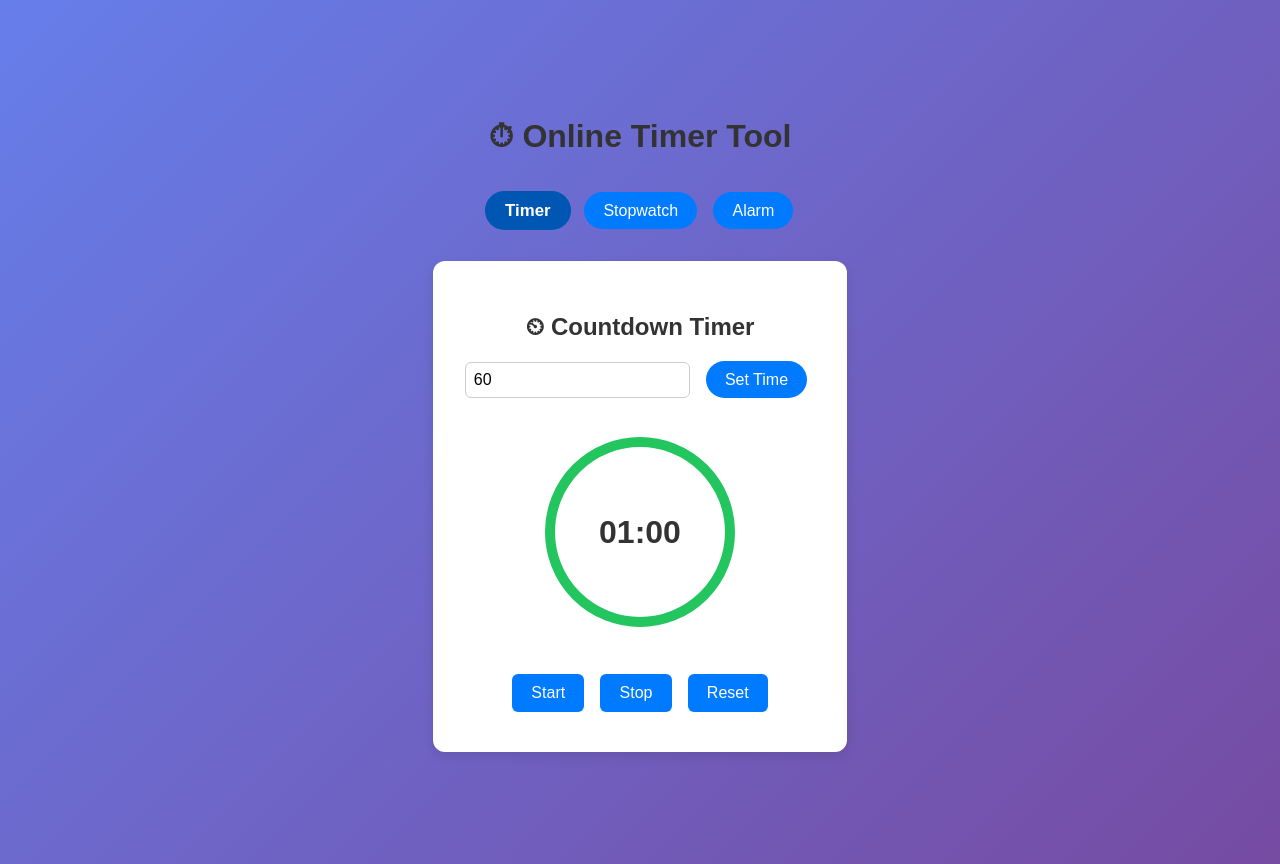
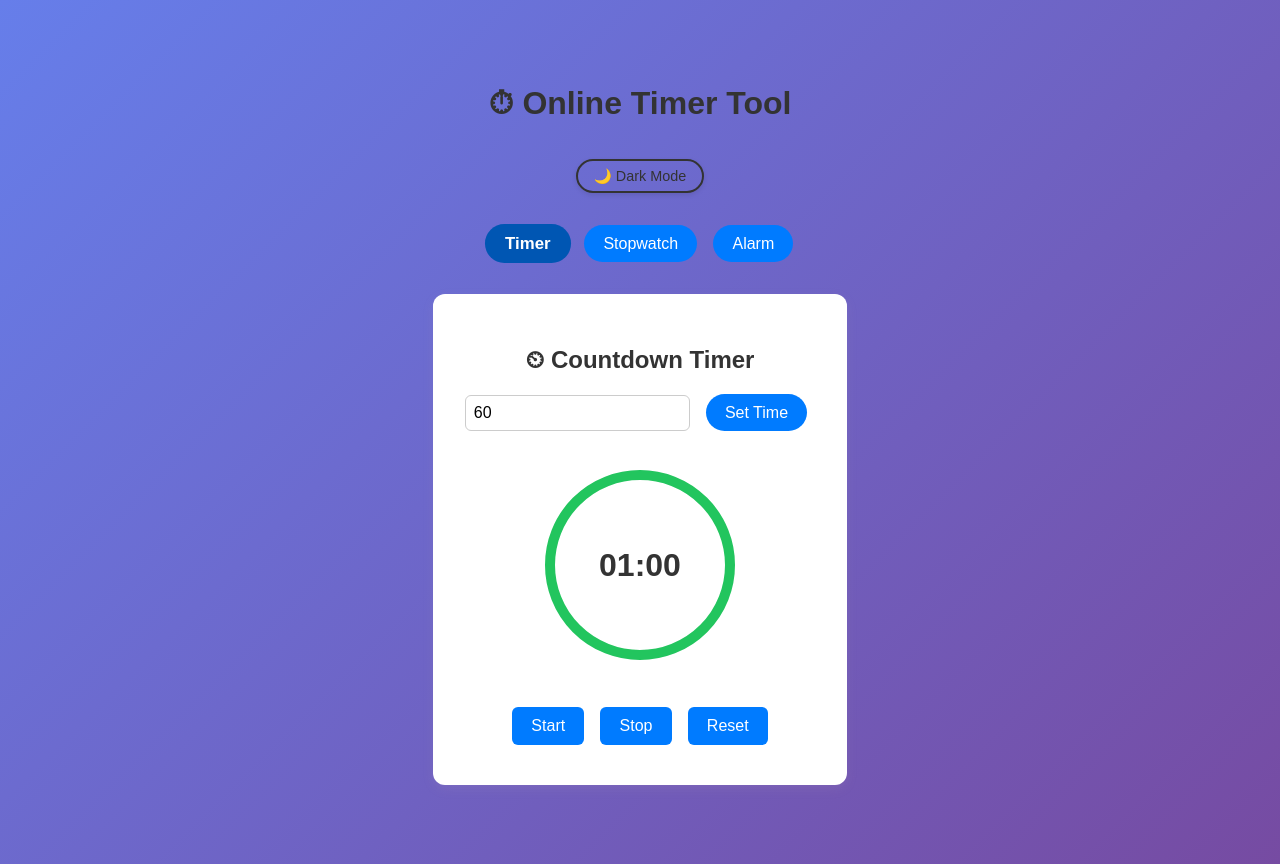
Before and after one commit to njg37/online-timer, a React (Vite) app: page / in a window 1280 px wide. Built offline with nearby package versions, Linux system fonts and the light colour scheme.

Commit message:
feat : add Dark mode

```diff
--- a/package.json
+++ b/package.json
@@ -10,6 +10,7 @@
     "preview": "vite preview"
   },
   "dependencies": {
+    "canvas-confetti": "^1.9.3",
     "framer-motion": "^12.23.12",
     "react": "^19.1.1",
     "react-dom": "^19.1.1"
--- a/src/App.jsx
+++ b/src/App.jsx
@@ -8,9 +8,28 @@ import "./styles/global.css";
 function App() {
   const [view, setView] = useState("timer");
   const [showWelcome, setShowWelcome] = useState(true);
+  const [theme, setTheme] = useState("light");
+
+  // Load theme from localStorage on mount
+  useEffect(() => {
+    const savedTheme = localStorage.getItem("theme") || "light";
+    setTheme(savedTheme);
+    document.body.classList.add(savedTheme);
+  }, []);
+
+  // Apply theme class to body and save to localStorage
+  useEffect(() => {
+    document.body.classList.remove(theme === "light" ? "dark" : "light");
+    document.body.classList.add(theme);
+    localStorage.setItem("theme", theme);
+  }, [theme]);
+
+  const toggleTheme = () => {
+    setTheme(prev => (prev === "light" ? "dark" : "light"));
+  };
 
   useEffect(() => {
-    const timer = setTimeout(() => setShowWelcome(false), 2000); // hide after 2s
+    const timer = setTimeout(() => setShowWelcome(false), 2000);
     return () => clearTimeout(timer);
   }, []);
 
@@ -27,7 +46,13 @@ function App() {
         </motion.h1>
       ) : (
         <>
-          <h1>⏱ Online Timer Tool</h1>
+          <div className="header">
+            <h1>⏱ Online Timer Tool</h1>
+            <button className="theme-toggle" onClick={toggleTheme}>
+              {theme === "light" ? "🌙 Dark Mode" : "☀️ Light Mode"}
+            </button>
+          </div>
+
           <div className="nav">
             <button
               className={view === "timer" ? "active" : ""}
--- a/src/styles/Timer.css
+++ b/src/styles/Timer.css
@@ -27,7 +27,7 @@
   position: absolute;
   font-size: 2rem;
   font-weight: bold;
-  color: #333;
+
 }
 
 .timer-buttons button {
--- a/src/styles/global.css
+++ b/src/styles/global.css
@@ -1,3 +1,4 @@
+/* === Base Styles (Unchanged) === */
 body {
   margin: 0;
   font-family: Arial, sans-serif;
@@ -63,7 +64,7 @@ button:hover {
   padding: 2rem;
   margin: 1rem auto;
   border-radius: 12px;
-  box-shadow: 0 4px 12px rgba(0, 0, 0, 0.1);
+  box-shadow: 0 4px 12px rgba(208, 176, 176, 0.1);
   max-width: 400px;
 }
 
@@ -76,3 +77,78 @@ input[type="time"] {
   font-size: 1rem;
   margin-right: 0.5rem;
 }
+
+/* === Theme Support === */
+body.light {
+  background: linear-gradient(135deg, #667eea, #764ba2);
+  color: #333;
+}
+
+body.dark {
+  background: linear-gradient(135deg, #1f1c2c, #928dab);
+  color: #f1f1f1;
+}
+
+/* Dark mode card style */
+body.dark .tool-card {
+  background: #2a2a40;
+  box-shadow: 0 4px 12px rgba(255, 255, 255, 0.1);
+  color: #f1f1f1;
+}
+
+/* Input styling in dark mode */
+body.dark input,
+body.dark input[type="time"],
+body.dark input[type="number"] {
+  background: #444;
+  color: #fff;
+  border: 1px solid #666;
+}
+
+/* Button styling in dark mode */
+body.dark button {
+  background: #444;
+  color: #f1f1f1;
+}
+
+body.dark button:hover {
+  background: #666;
+}
+
+/* Active button in dark mode */
+body.dark .nav button.active {
+  background: #222;
+}
+
+/* === Theme Toggle Button (with animation) === */
+.theme-toggle {
+  background: transparent;
+  color: inherit;
+  border: 2px solid currentColor;
+  border-radius: 20px;
+  padding: 0.4rem 1rem;
+  margin-top: 0.5rem;
+  cursor: pointer;
+  font-size: 0.9rem;
+  transition: background-color 0.3s ease, transform 0.2s ease, box-shadow 0.3s ease;
+  box-shadow: 0 2px 5px rgba(0, 0, 0, 0.1);
+}
+
+.theme-toggle:hover {
+  background-color: rgba(255, 255, 255, 0.1);
+  transform: scale(1.05);
+  box-shadow: 0 4px 12px rgba(0, 0, 0, 0.2);
+}
+
+.theme-toggle:active {
+  transform: scale(0.95);
+}
+
+/* Header flex container */
+.header {
+  display: flex;
+  flex-direction: column;
+  align-items: center;
+  gap: 0.5rem;
+  margin-bottom: 1rem;
+}
```
Also changed, not shown: 1 other file (tests, documents, lock files or other folders).
